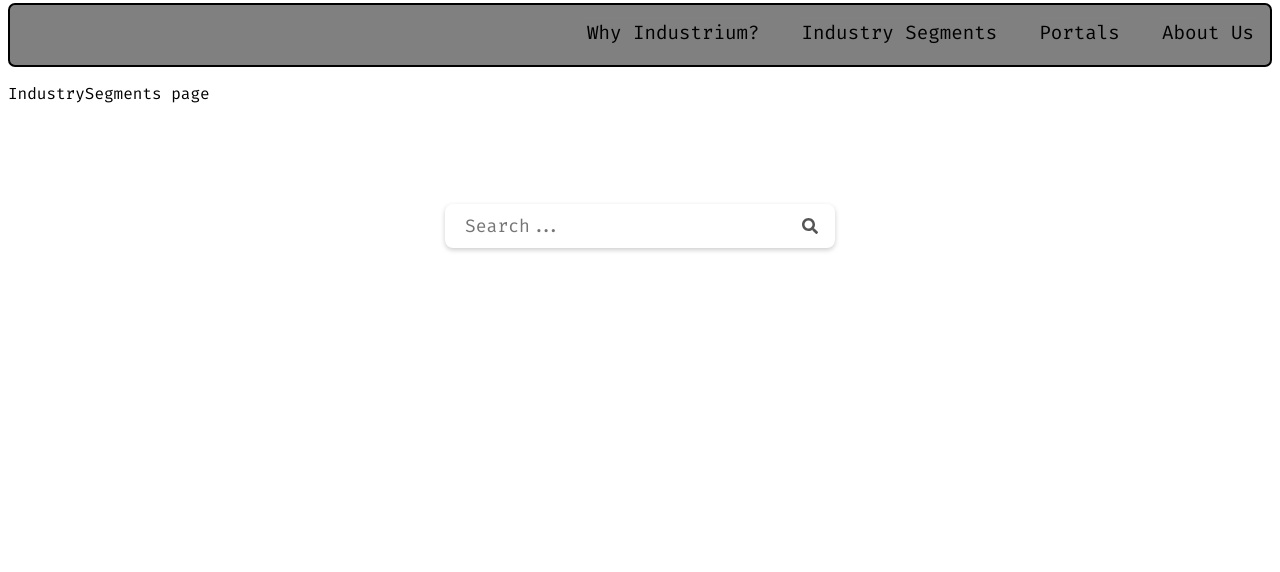
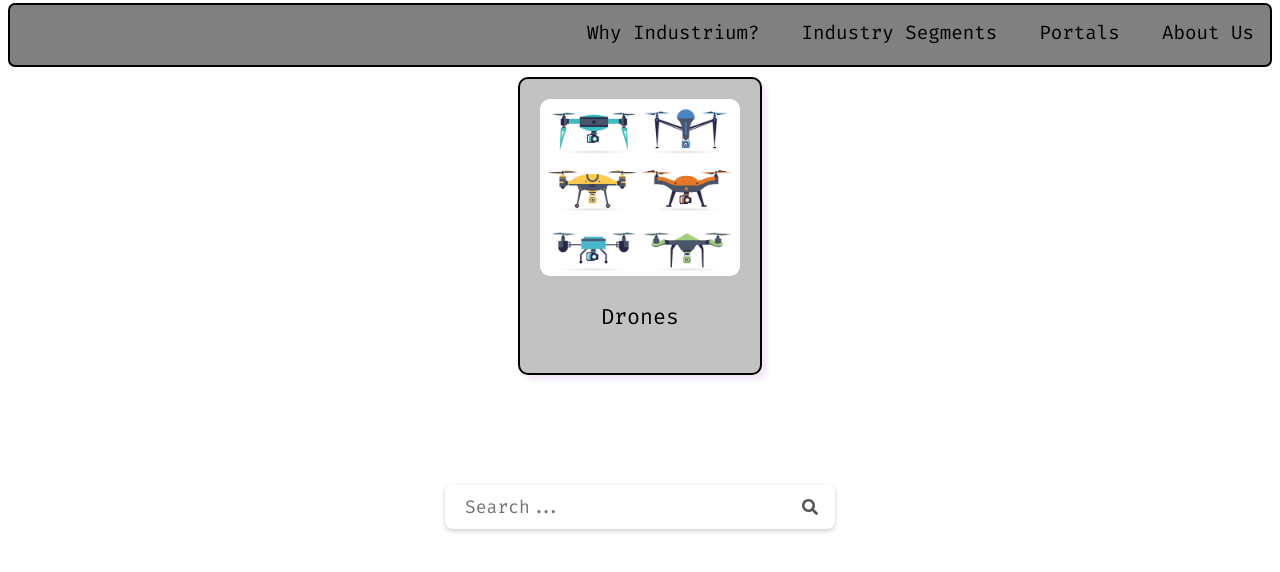
Before and after one commit to Sambhav-Jha/Industrium-Web-Platform, a React (Vite) app in the folder Industrium/: page /is in a window 1280 px wide. Shown: the top 572 px of the page. Built offline with nearby package versions, Linux system fonts and the light colour scheme; a web font is replaced by a local one.

Commit message:
"Rename .card-collection to .indcards in About.css, move styles to IndustrySegments.css, and add IndustryCard component to IndustrySegments.jsx"

```diff
--- a/Industrium/src/AboutUs/About.css
+++ b/Industrium/src/AboutUs/About.css
@@ -1,4 +1,4 @@
-.card-collection{
+.indcards{
     display: flex;
     justify-content: center;
 }
--- /dev/null
+++ b/Industrium/src/IndustrySegments/IndustryCard.css
@@ -0,0 +1,32 @@
+.indcard{
+    border: 2px solid hsl(0, 0%, 0%);
+    background-color: rgb(194, 194, 194);
+    color: black;
+    border-radius: 10px;
+    box-shadow: 5px 5px 5px hsla(285, 83%, 37%, 0.1);
+    padding: 20px;
+    margin: 10px;
+    text-align: center;
+    font-size: large;
+    max-width: 300px;
+    display: inline-block;
+    cursor: pointer;
+    transition: 0.3s;
+}
+.indcard:hover{
+    border: 1px solid wheat;
+    background-color: rgb(222, 219, 219);
+    border-radius: 15px;
+    scale:1.01;
+    box-shadow: 5px 5px 5px hsla(0, 0%, 0%, 0.1);
+
+}
+.n{
+    font-size: larger;
+    font-weight:normal;
+}
+.phot{
+    border-radius: 10px;
+    width: 200px;
+    opacity: 1;
+}
--- /dev/null
+++ b/Industrium/src/IndustrySegments/IndustryCard.jsx
@@ -0,0 +1,15 @@
+import React from 'react';
+import PropTypes from 'prop-types'
+import "./IndustryCard.css"
+function Card(props){
+    return(
+        <div className="indcard">
+            <img className="phot" src={props.image} alt={props.name} />
+            <p className='n'> {props.name}</p>
+        </div>
+    )
+}
+Card.PropTypes = {
+    name: PropTypes.string
+}
+export default Card;
--- a/Industrium/src/IndustrySegments/IndustrySegments.css
+++ b/Industrium/src/IndustrySegments/IndustrySegments.css
@@ -0,0 +1,4 @@
+.card-collection{
+    display: flex;
+    justify-content: center;
+}
--- a/Industrium/src/IndustrySegments/IndustrySegments.jsx
+++ b/Industrium/src/IndustrySegments/IndustrySegments.jsx
@@ -1,7 +1,16 @@
+import "../IndustrySegments/IndustrySegments.css";
+import IndustryCard from "./IndustryCard";
+import drone from "./drone.jpg";
+
 export default function IndustrySegments(){
     return(
         <>
-            <p>IndustrySegments page</p>
+            <div className="indcards">
+                <a href="" target="_blank"><IndustryCard
+                    image = {drone}
+                    name = "Drones"
+                ></IndustryCard></a>
+            </div>
         </>
-    )
+    );
 }
```
Also changed, not shown: Industrium/src/IndustrySegments/drone.jpg (added).
